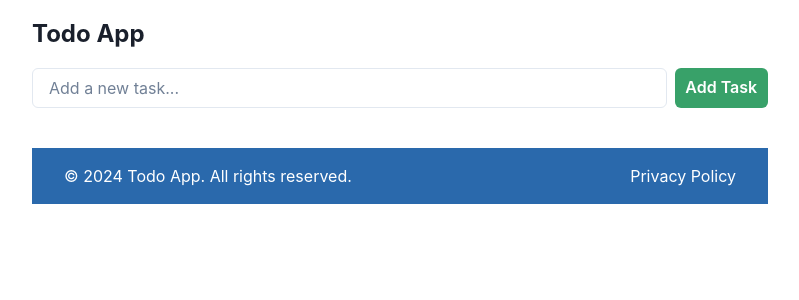
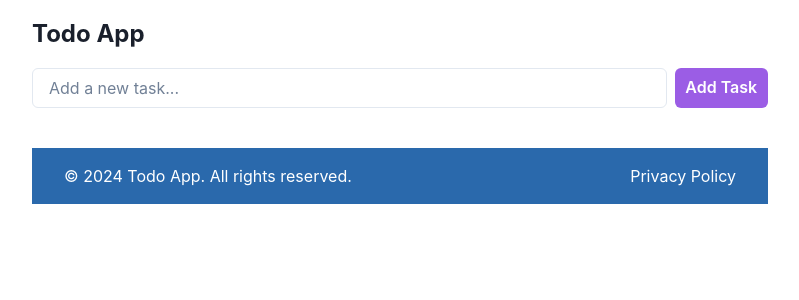
Before and after one commit to GPT-Engineer-App-Dev/agenda-app, a React (Vite) app: page / in a window 1280 px wide. Shown: the top 300 px of the page, without its empty margins (240-1039 px from the left). Built offline with nearby package versions, Linux system fonts and the light colour scheme.

Commit message:
Changed the 'Add Task' button color to vibrant purple in the todo app.

```diff
--- a/src/pages/Index.jsx
+++ b/src/pages/Index.jsx
@@ -55,7 +55,7 @@ const Index = () => {
             onChange={(e) => setInput(e.target.value)}
             mr={2}
           />
-          <Button onClick={addTask} colorScheme="green">Add Task</Button>
+          <Button onClick={addTask} bg="#9B5DE5" color="white" _hover={{ bg: "#8338EC" }}>Add Task</Button>
         </Flex>
       </Box>
       <List spacing={3}>
```
